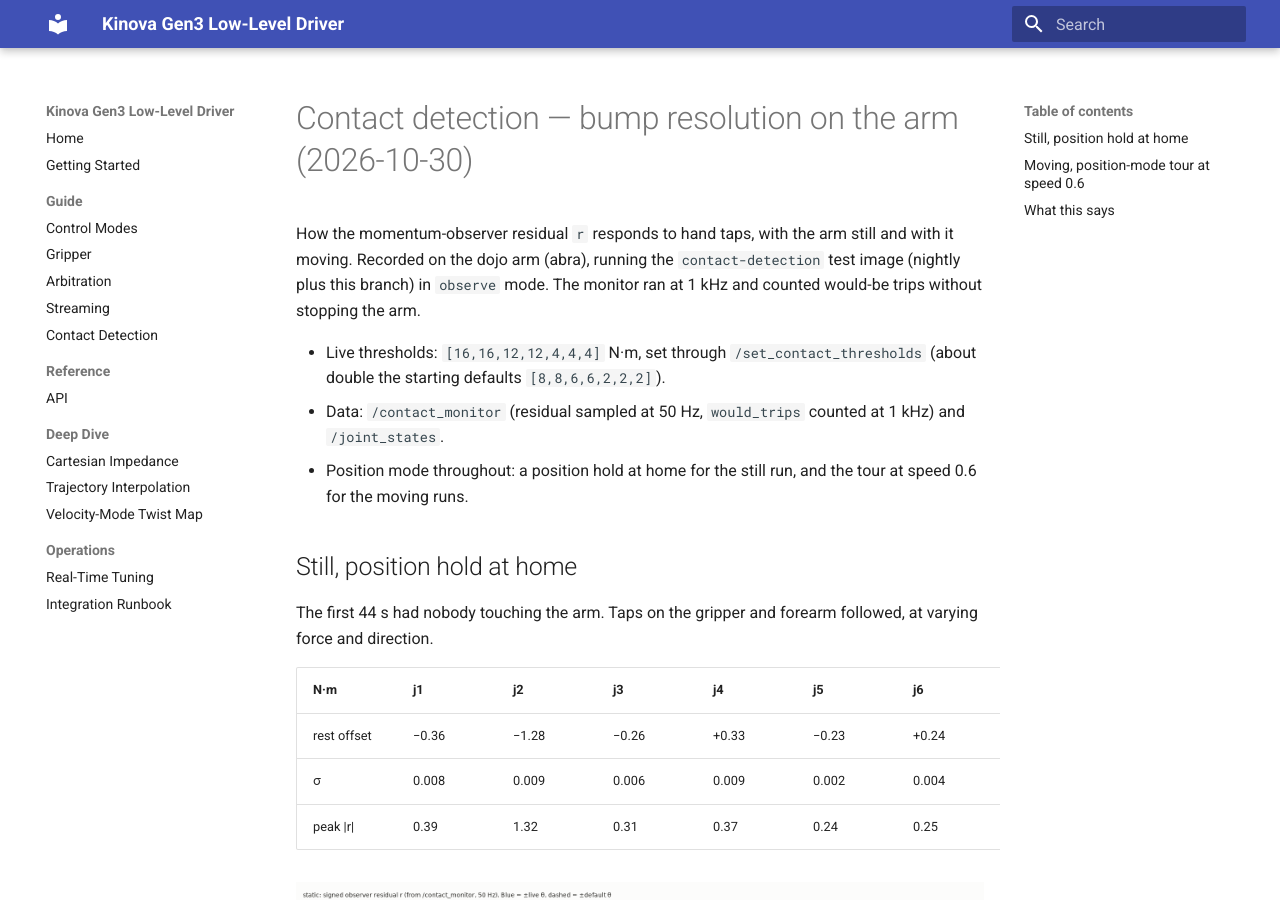
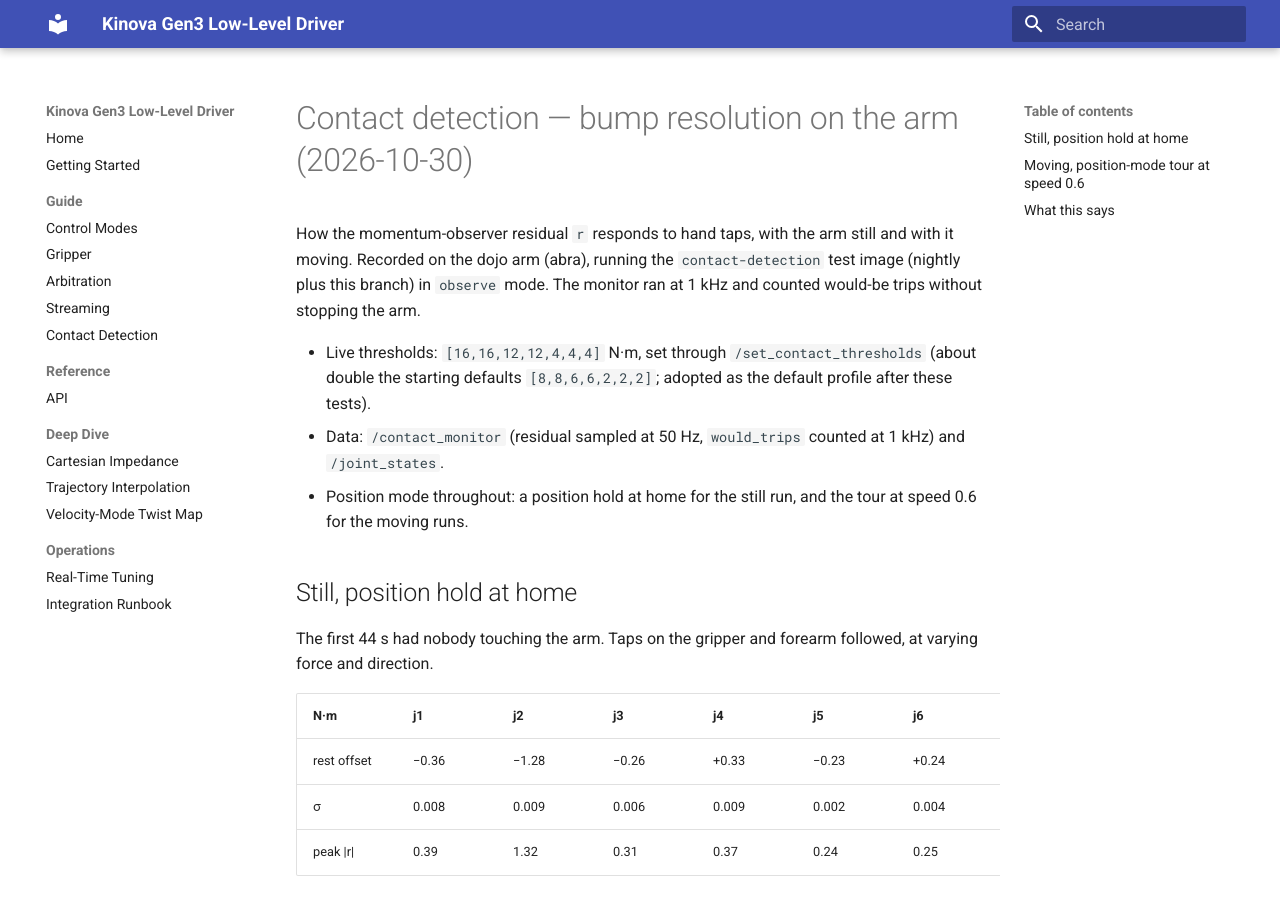
Before and after one commit to rammp-org/kinova-gen3-driver, an MkDocs documentation site: the page built from docs/integration/contact_detection_bench.md, in a window 1280 px wide and 900 px high. Built offline with MkDocs 1.6.1 and Material for MkDocs 9.7.7, drawn with Linux system fonts in a browser that asks for light colours.

Commit message:
chore(contact): profile numbers from the push tests
Swapnil's ruling after the push tests: sensitive [8,8,6,6,2,2,2], default
[16,16,12,12,4,4,4], loose [24,24,18,18,6,6,6] N·m, ceiling unchanged.
The driver has no profile defaults of its own (the node configures them);
this updates contact_replay's default thresholds, the guide's example,
the bench report's note, and the profile tables in the Supervisor and
RT-safety tests (the trip push goes 12 -> 24 N·m to stay over 16).

Co-Authored-By: Claude Opus 5.5 <noreply@anthropic.com>
Claude-Session: https://claude.ai/code/session_01QoDtVscJzCSvwciduriahp

```diff
--- a/docs/integration/contact_detection_bench.md
+++ b/docs/integration/contact_detection_bench.md
@@ -6,7 +6,8 @@ image (nightly plus this branch) in `observe` mode. The monitor ran
 at 1 kHz and counted would-be trips without stopping the arm.
 
 - Live thresholds: `[16,16,12,12,4,4,4]` N·m, set through `/set_contact_thresholds`
-  (about double the starting defaults `[8,8,6,6,2,2,2]`).
+  (about double the starting defaults `[8,8,6,6,2,2,2]`; adopted as the default
+  profile after these tests).
 - Data: `/contact_monitor` (residual sampled at 50 Hz, `would_trips` counted at
   1 kHz) and `/joint_states`.
 - Position mode throughout: a position hold at home for the still run, and the tour
```
Also changed, not shown: docs/guide/contact-detection.md (+1 -1 lines), 3 other files.
